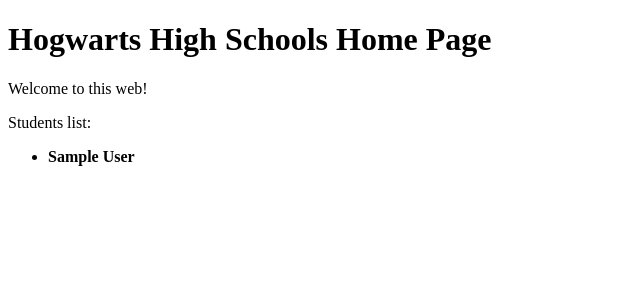
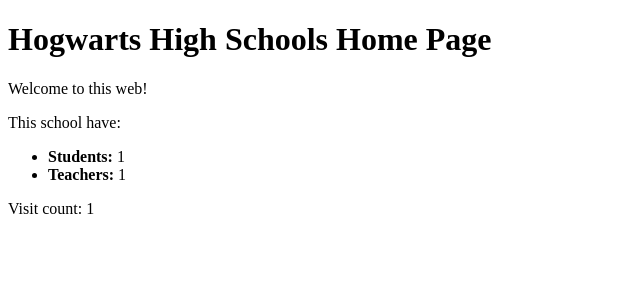
Before and after one commit to anpatricia06/SSWP-Final-Project-Group-A, a Django app: template final_exam/school/templates/index.html in a window 1280 px wide. Shown: the part 96-396 px from the top of the page, without its empty margins (0-640 px from the left). Run offline with Django 3.2, Linux system fonts and the light colour scheme; tables that the repository leaves empty hold one stand-in row (values such as "Sample post"); the template is opened without the code that fills it: values that come from a table or form of the project are taken from there, most other values are stand-ins (such as "Sample title", 1, 10 or a date in 2020); some libraries are stand-ins or nearby versions.

Commit message:
i updated index.html

```diff
--- a/final_exam/school/templates/index.html
+++ b/final_exam/school/templates/index.html
@@ -3,12 +3,14 @@
 {% block content %}
 <h1>Hogwarts High Schools Home Page</h1>
 <p>Welcome to this web!</p>
-<!-- ini buat test doang -->
-<p>Students list:</p>
+
+<p>This school have:</p>
 <ul>
-    {% for student in students %}
-    <li><strong>{{ student }}</strong>
-    {% endfor %}
+    <li><strong>Students:</strong> {{ num_students }}</li>
+    <li><strong>Teachers:</strong> {{ num_teachers }}</li>
 </ul>
-<!-- ini buat bagian session -->
+
+<p>
+      Visit count: {{ total_visit }}
+</p>
 {% endblock %}
```
